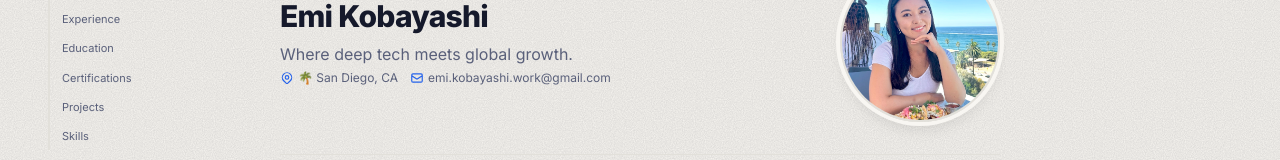
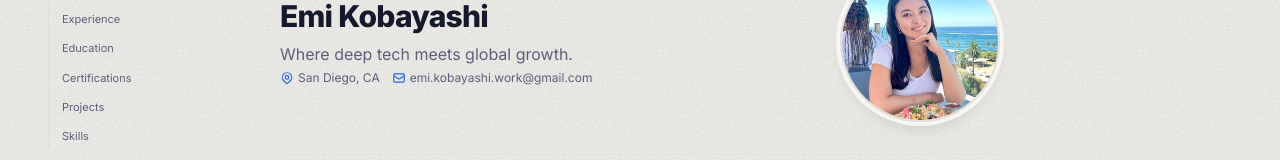
Before and after one commit to 21sean/Emi_site, a Next.js app: page /about in a window 1280 px wide. Shown: the part 164-324 px from the top of the page. Built offline with nearby package versions, Linux system fonts and the light colour scheme.

Commit message:
Remove palm emoji from profile location

```diff
--- a/src/data/profile.ts
+++ b/src/data/profile.ts
@@ -87,7 +87,7 @@ const profile: Profile = {
   headline: "Where deep tech meets global growth.",
   summary:
     "Currently pursuing an MBA at the University of California, San Diego with a focus on STEM and recognized as a UCSD Rady Scholar Fellowship recipient. At Dassault Systèmes, contributing to global SaaS marketing efforts for their BIOVIA brand by developing and executing international campaigns, conducting cross-market analyses, and optimizing strategies to enhance engagement and ROI.",
-  location: "🌴 San Diego, CA",
+  location: "San Diego, CA",
   specialties: [
     "Semiconductors",
     "Life Sciences",
```
